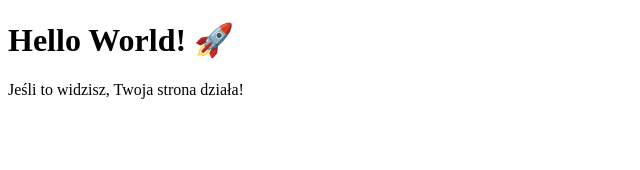
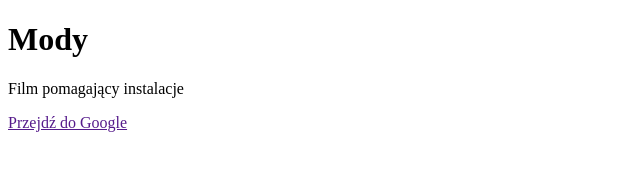
Before and after one commit to Le0nM/niewiem, a plain HTML site: page index.html in a window 1280 px wide. Shown: the whole page, without its empty margins (0-640 px from the left). Drawn offline with Linux system fonts and the light colour scheme.

Commit message:
Update index.html

```diff
--- a/index.html
+++ b/index.html
@@ -2,10 +2,10 @@
 <html lang="pl">
 <head>
     <meta charset="UTF-8">
-    <title>Hello World!</title>
+    <title>Strony do Minecraft</title>
 </head>
 <body>
-    <h1>Hello World! 🚀</h1>
-    <p>Jeśli to widzisz, Twoja strona działa!</p>
+    <h1>Mody</h1>
+    <p>Film pomagający instalacje</p><a href https://www.youtube.com/watch?v=TLBYgK1cWsU>Przejdź do Google</a>
 </body>
 </html>
```
